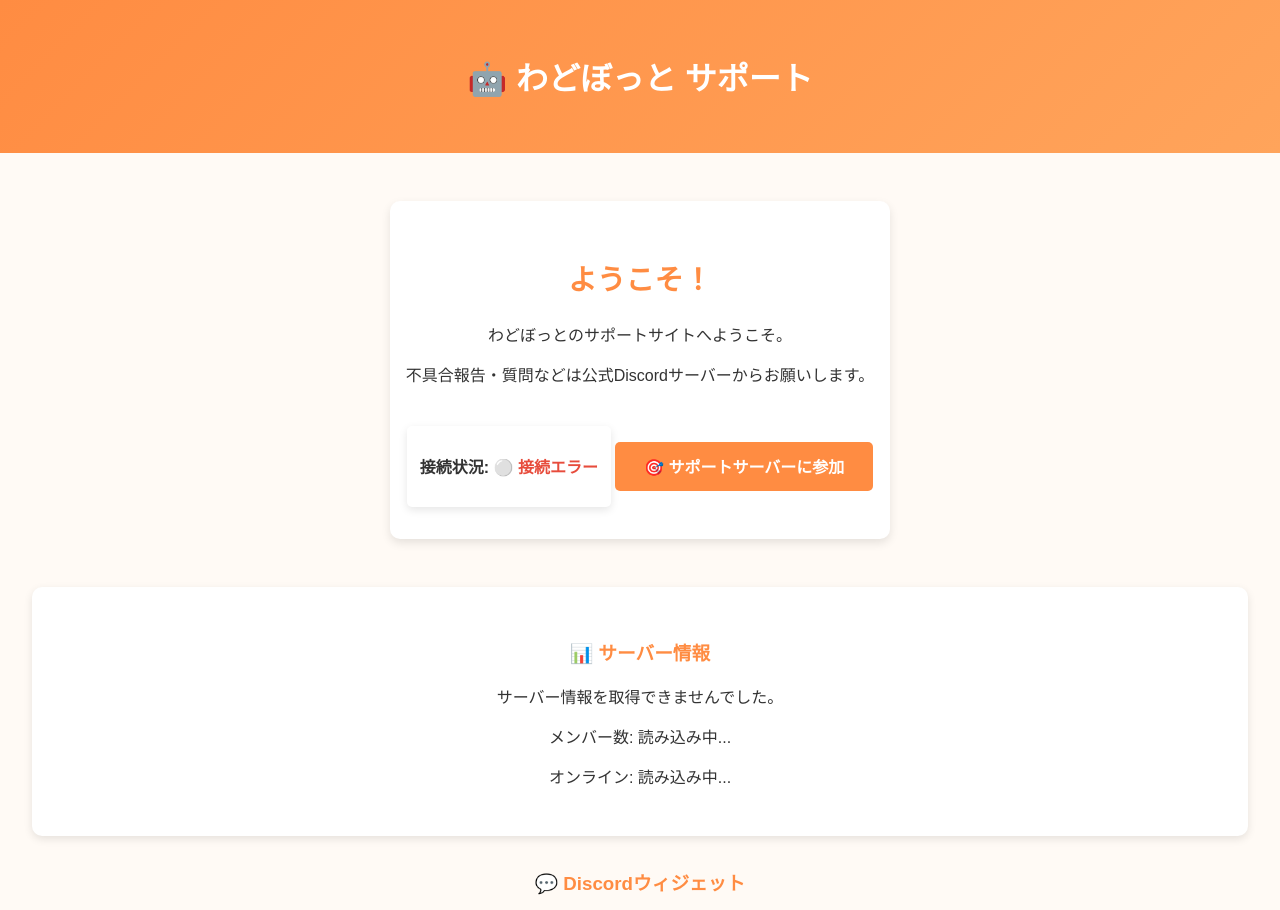
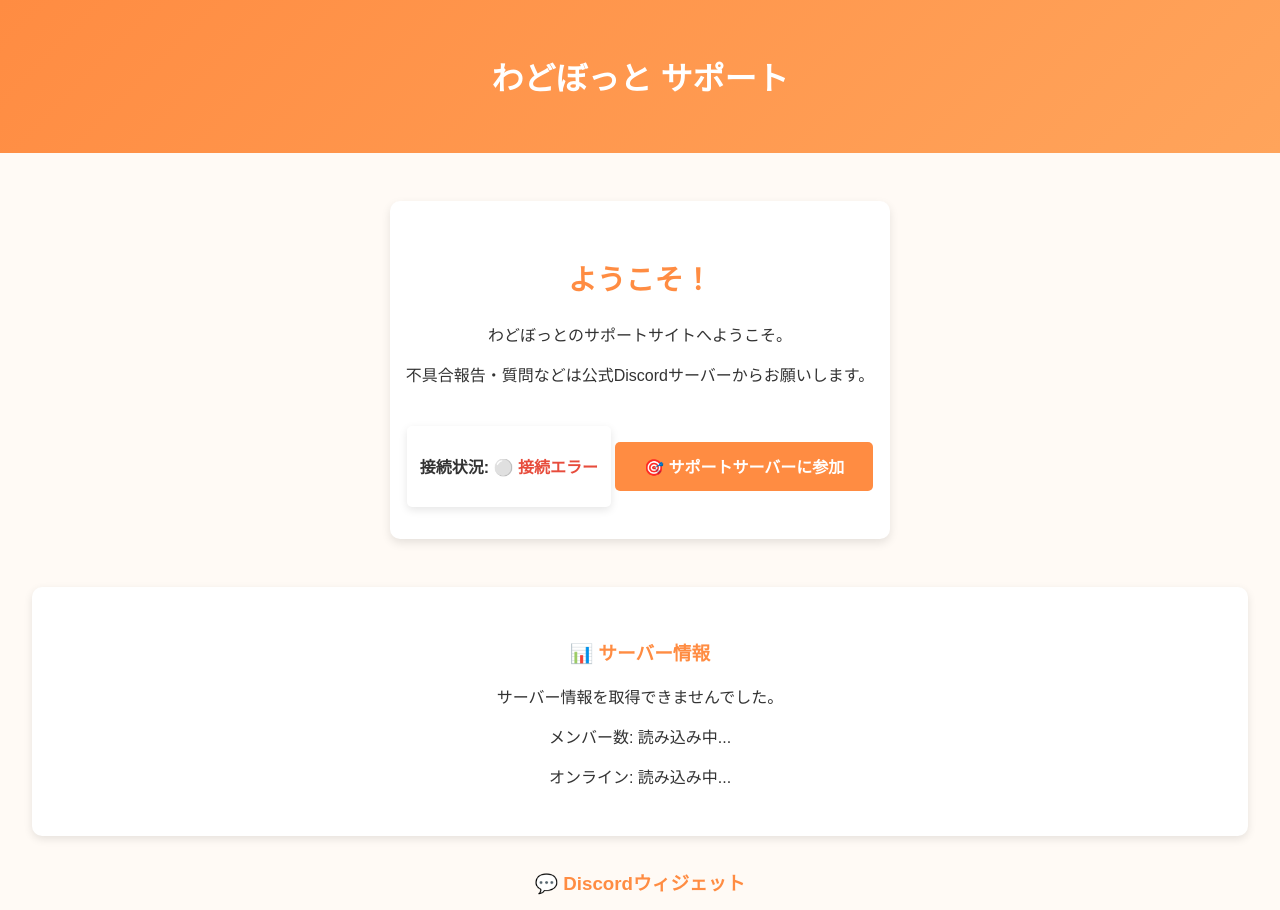
Before and after one commit to w6d0/wado-support, a plain HTML site: page index.html in a window 1280 px wide. Shown: the top 910 px of the page. Drawn offline with Linux system fonts and the light colour scheme; no server answers.

Commit message:
Update index.html

```diff
--- a/index.html
+++ b/index.html
@@ -8,7 +8,7 @@
 </head>
 <body>
   <header>
-    <h1>🤖 わどぼっと サポート</h1>
+    <h1>わどぼっと サポート</h1>
   </header>
 
   <main>
```
